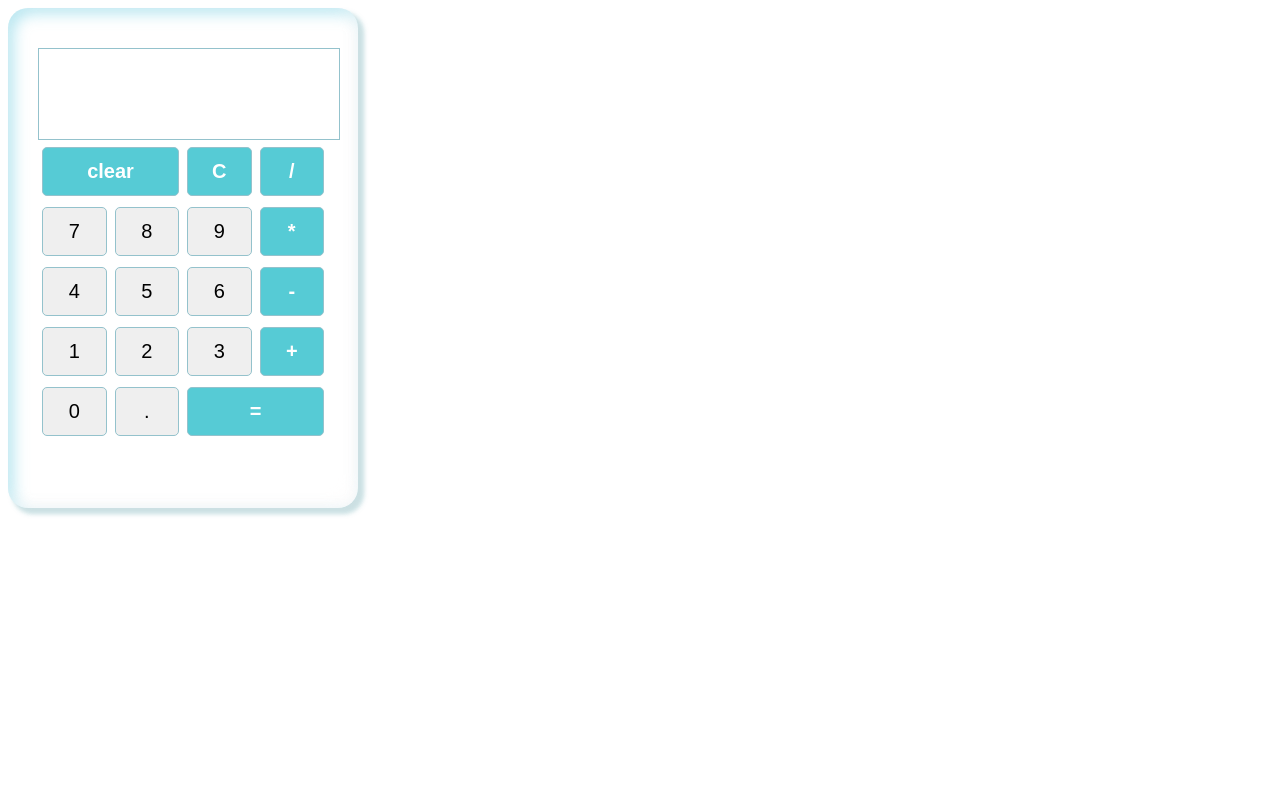
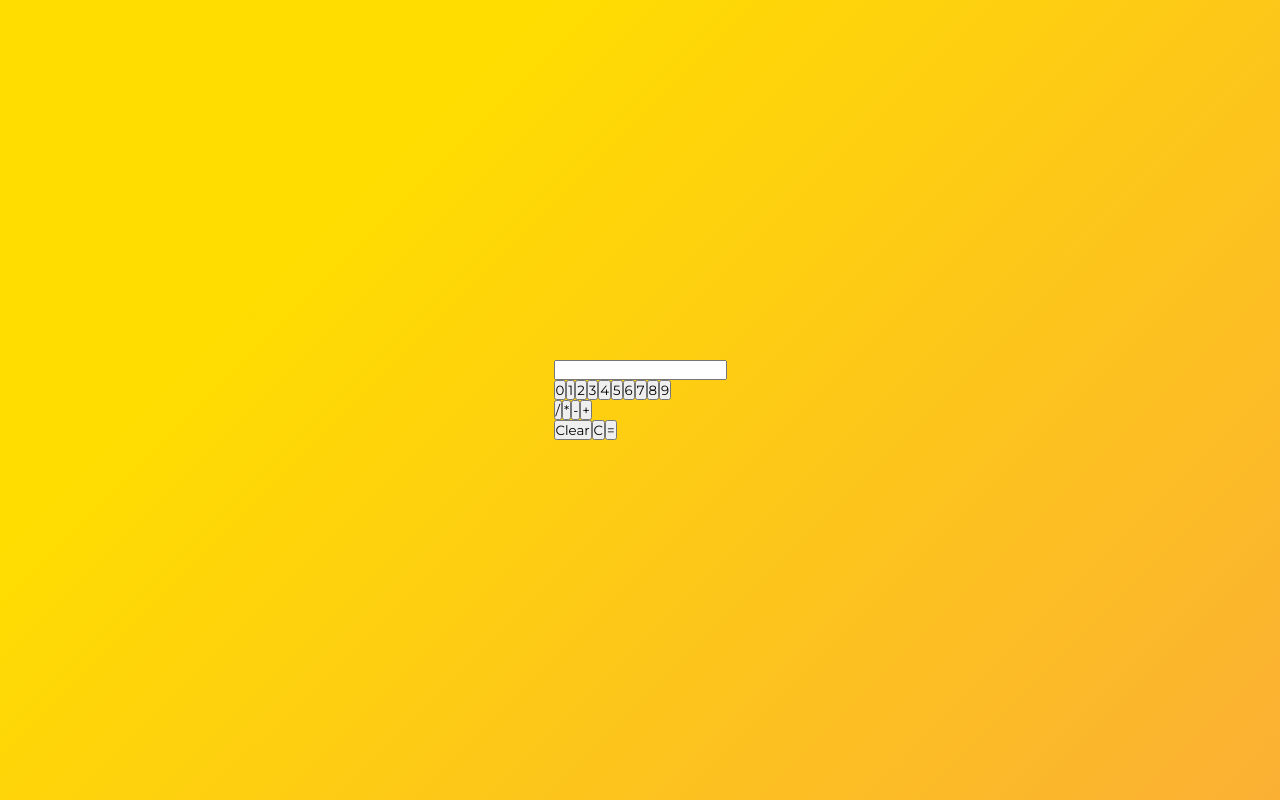
Before and after one commit to breathofaether/Calculator, a React (Vite) app in the folder calculator/: page / in a window 1280 px wide. Built offline with nearby package versions, Linux system fonts and the light colour scheme.

Commit message:
calc working -fix css in next commit

```diff
--- a/calculator/src/App.jsx
+++ b/calculator/src/App.jsx
@@ -1,83 +1,74 @@
 import React, { useState } from "react";
+import { evaluate, format } from "mathjs";
+
 
 const Calculator = () => {
-  let [result, setResult] = useState("");
+  const [result, setResult] = useState("");
 
-  const handleClick = (e) => {
-    if (result.length >= 16) {
-      setResult("!Large Input");
-      setTimeout(() => {
-        setResult("");
-      }, 500);
-      return;
-    }
-    if (result.charAt(0) === "0") {q
+  const numbers = Array.from({ length: 10 }, (_, index) => index)
+  const operators = ["/", "*", "-", "+"]
 
-      result = result.slice(1, result.length);
-    }
-    setResult(result.concat(e.target.name));
+
+  const handleClick = (value) => {
+    setResult(result+value)
+  }
+
+  const handleClear = () => {
+    setResult("");
   };
 
   const handleBackspace = () => {
-    setResult(result.slice(0, result.length - 1));
-  };
+    setResult(result.slice(0, -1))
+  }
 
-  const calculate = () => {
+  const handleCalculate = () => {
     try {
-      result = eval(result).toString();
-      if (result.includes(".")) {
-        result = +eval(result);
-        result = result.toFixed(4).toString();
-        setResult(result);
-      } else {
-        setResult(eval(result).toString());
-      }
-    } catch (err) {
-      setResult("Error");
+      const evaluatedResult = evaluate(result);
+      const formattedResult = format(evaluatedResult, {notation: "fixed"})
+      setResult(formattedResult)
+    } catch (error) {
+      setResult("Error")
     }
-  };
-
-  const buttons = [
-    { name: "clear", label: "clear", className: "clear color", onClick: () => setResult("") },
-    { name: "C", label: "C", className: "backspace color", onClick: handleBackspace },
-    { name: "/", label: "/", className: "color", onClick: handleClick },
-    { name: "7", label: "7", onClick: handleClick },
-    { name: "8", label: "8", onClick: handleClick },
-    { name: "9", label: "9", onClick: handleClick },
-    { name: "*", label: "*", className: "color", onClick: handleClick },
-    { name: "4", label: "4", onClick: handleClick },
-    { name: "5", label: "5", onClick: handleClick },
-    { name: "6", label: "6", onClick: handleClick },
-    { name: "-", label: "-", className: "color", onClick: handleClick },
-    { name: "1", label: "1", onClick: handleClick },
-    { name: "2", label: "2", onClick: handleClick },
-    { name: "3", label: "3", onClick: handleClick },
-    { name: "+", label: "+", className: "color", onClick: handleClick },
-    { name: "0", label: "0", onClick: handleClick },
-    { name: ".", label: ".", onClick: handleClick },
-    { name: "=", label: "=", className: "equal color", onClick: calculate },
-  ];
+  }
 
 
 
   return (
-    <div className="container">
-      <form action="">
+    <div className="calculator-container">
+      <div className="screen">
         <input type="text" value={result} readOnly />
-      </form>
+      </div>
 
-      <div className="keypad">
-        {buttons.map((button, index) => (
+      <div className="button-panel">
+        <div className="numbers">
+          {numbers.map((number) => (
+            <button
+              key={number}
+              className="number-btn"
+              onClick={() => handleClick(number.toString())}>
+              {number}
+            </button>
+          ))}
+        </div>
+      </div>
+
+      <div className="operators">
+        {operators.map((operator) => (
           <button
-            key={index}
-            name={button.name}
-            className={button.className || ""}
-            onClick={button.onClick}
-          >
-            {button.label}
+          key={operator}
+          className="operator-btn"
+          onClick={() => handleClick(operator)}>
+            {operator}
           </button>
         ))}
       </div>
+
+      <div className="actions">
+        <button className="clear-btn" onClick={handleClear}>Clear</button>
+        <button className="backspace-btn" onClick={handleBackspace}>C</button>
+        <button className="equal-btn" onClick={handleCalculate}>=</button>
+      </div>
+
     </div>
   );
 };
--- a/calculator/src/index.css
+++ b/calculator/src/index.css
@@ -1,56 +1,16 @@
-.container {
-  width: 350px;
-  height: 500px;
-  padding: 40px 30px 30px;
-  box-sizing: border-box;
-  border-radius: 20px;
-  box-shadow: 5px 5px 5px rgba(230, 230, 230, 0.547),
-    5px 5px 5px rgba(84, 174, 187, 0.483),
-    inset -5px -5px 15px rgba(253, 248, 248, 0.58),
-    inset 5px 5px 15px rgba(145, 219, 234, 0.71);
+@import url("https://fonts.googleapis.com/css2?family=Montserrat&display=swap");
+
+* {
+  margin: 0;
+  padding: 0;
+  font-family: "Montserrat", sans-serif;
 }
 
-input[type="text"] {
-  height: 80px;
-  width: 100%;
-  background-color: transparent;
-  font-size: 25px;
-  outline: none;
-  border: 1px solid rgb(148, 194, 204);
-  color: rgb(41, 41, 41);
-  text-align: right;
-  font-weight: 800;
-  padding: 5px;
-  letter-spacing: 1px;
+body {
+  height: 100vh;
+  display: flex;
+  align-items: center;
+  justify-content: center;
+  background-color: #fbb034;
+  background-image: linear-gradient(315deg, #fbb034 0%, #ffdd00 74%);
 }
-
-.keypad {
-  display: grid;
-  grid-template-columns: repeat(4, 1fr);
-  grid-auto-rows: minmax(60px, auto);
-}
-
-.clear {
-  grid-column: 1/3;
-  grid-row: 1;
-}
-
-.equal {
-  grid-column: 3/5;
-  grid-row: 5;
-}
-
-.color {
-  color: white;
-  background-color: #56cbd5;
-  font-size: 20px;
-  font-weight: 600;
-}
-button {
-  margin: 4px;
-  margin-top: 7px;
-  border: 1px solid rgb(148, 194, 204);
-  border-radius: 5px;
-  cursor: pointer;
-  font-size: 20px;
-}
```
